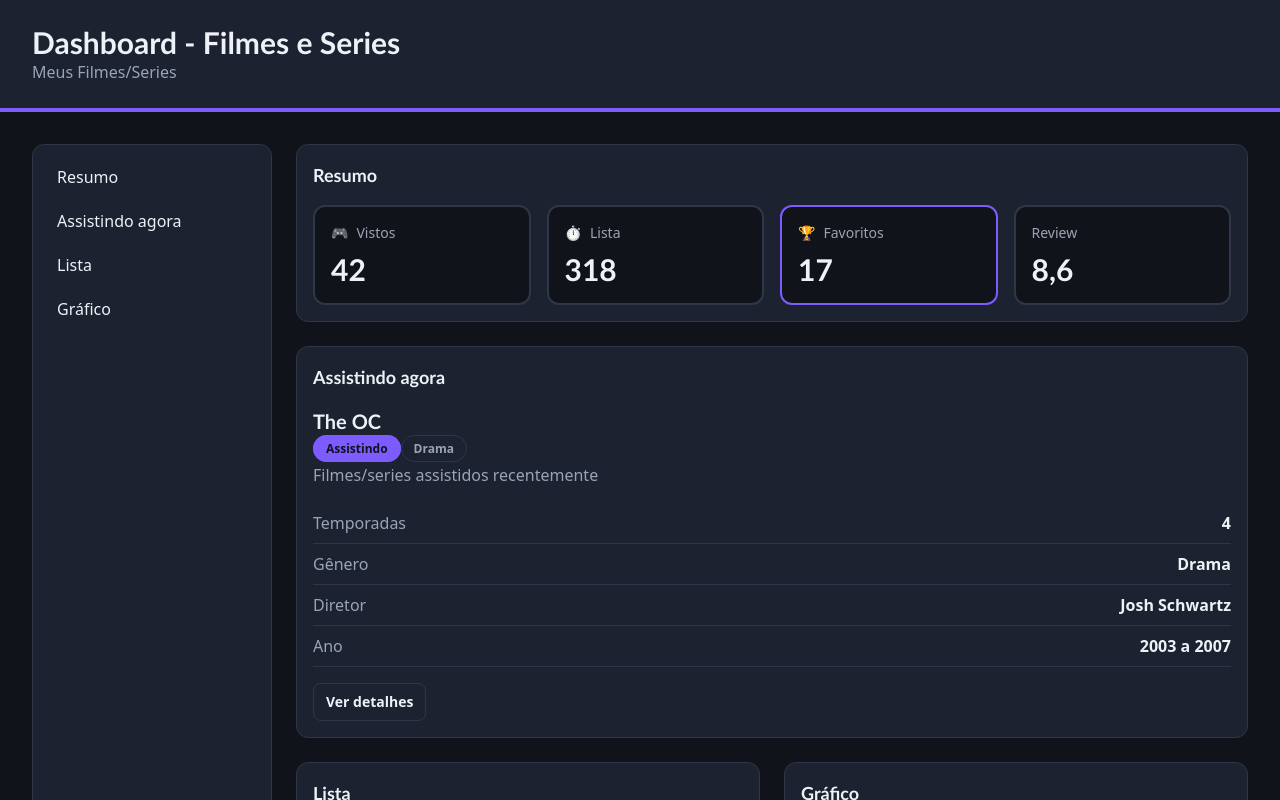
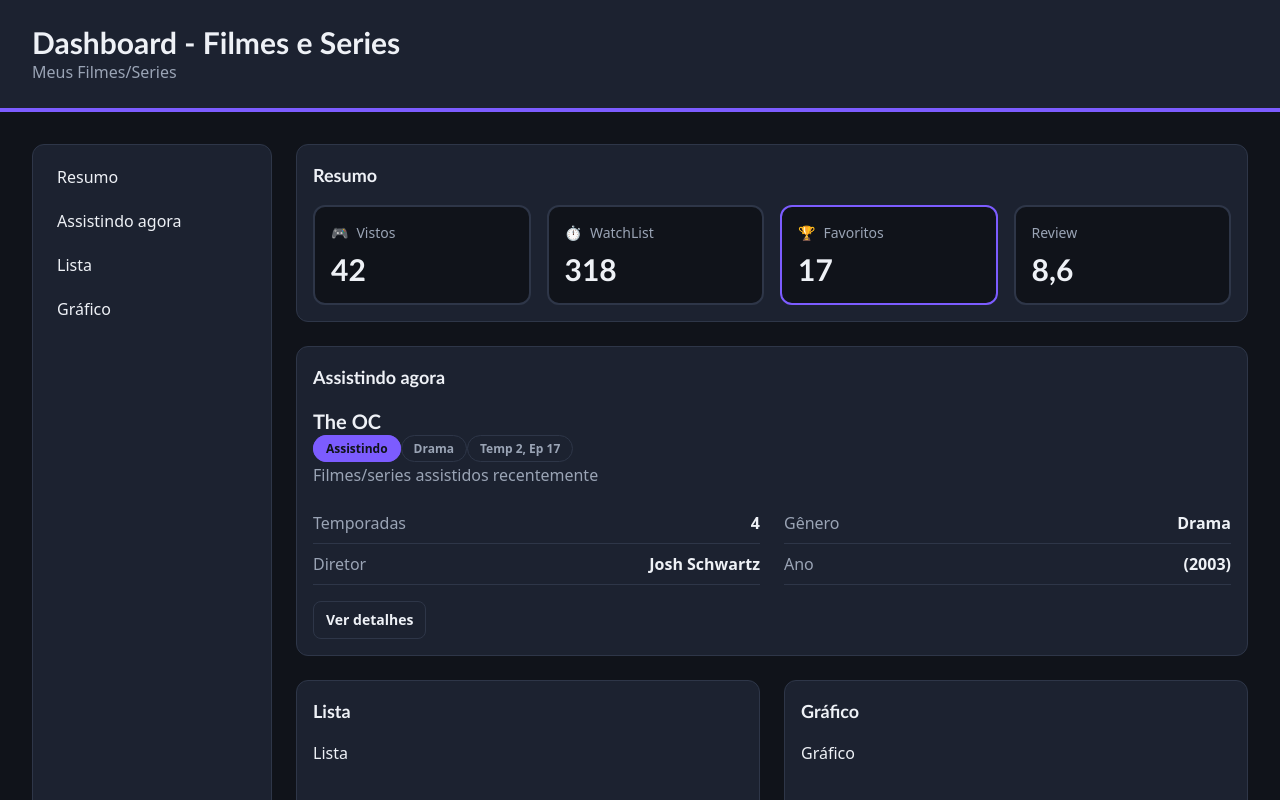
Before and after one commit to anajpontes/my-dashboard, a React (Vite) app: page / in a window 1280 px wide. Shown: the top 800 px of the page. Built offline with nearby package versions, Linux system fonts and the light colour scheme.

Commit message:
feat: add new InfoRow, StatusBadge, DetailsToggle components

```diff
--- a/src/App.jsx
+++ b/src/App.jsx
@@ -20,7 +20,7 @@ function App() {
       <Panel id="summary" title="Resumo" className="md:col-span-2">
         <div className="grid grid-cols-2 gap-4 md:grid-cols-4">
           <SummaryCard title="Vistos" value={42} icon="🎮" />
-          <SummaryCard title="Lista" value={318} icon="⏱️" />
+          <SummaryCard title="WatchList" value={318} icon="⏱️" />
           <SummaryCard title="Favoritos" value={17} icon="🏆" isHighlighted />
           <SummaryCard title="Review" value="8,6" />
         </div>
@@ -30,14 +30,15 @@ function App() {
         <h3 className="font-heading text-xl font-bold">The OC</h3>
         <StatusBadge label="Assistindo" isActive/>
         <StatusBadge label="Drama" />
+        <StatusBadge label="Temp 2, Ep 17"/>
         <p className="mt-1 text-muted">
           Filmes/series assistidos recentemente
         </p>
-        <div className="mt-4 grid gap-x-6 md:grid-cols2">
+        <div className="mt-4 grid gap-x-6 md:grid-cols-2">
           <InfoRow label="Temporadas" value="4"/>
           <InfoRow label="Gênero" value="Drama"/>
           <InfoRow label="Diretor" value="Josh Schwartz "/>
-          <InfoRow label="Ano" value="2003 a 2007"/>
+          <InfoRow label="Ano" value="(2003)"/>
           <DetailsToggle>
             <p>Falta 3 episodios e 2 temporadas.</p>
           </DetailsToggle>
--- a/src/styles.css
+++ b/src/styles.css
@@ -7,6 +7,7 @@
     --color-muted: #9aa4b5;
     --color-primary: #7c5cff;
     --color-border: #2e3648;
+    /* 9aa4b5 */
 
     --font-sans: system-ui, "Segoe UI", sans-serif;
     --font-heading: "Trebuchet MS", sans-serif;
```
